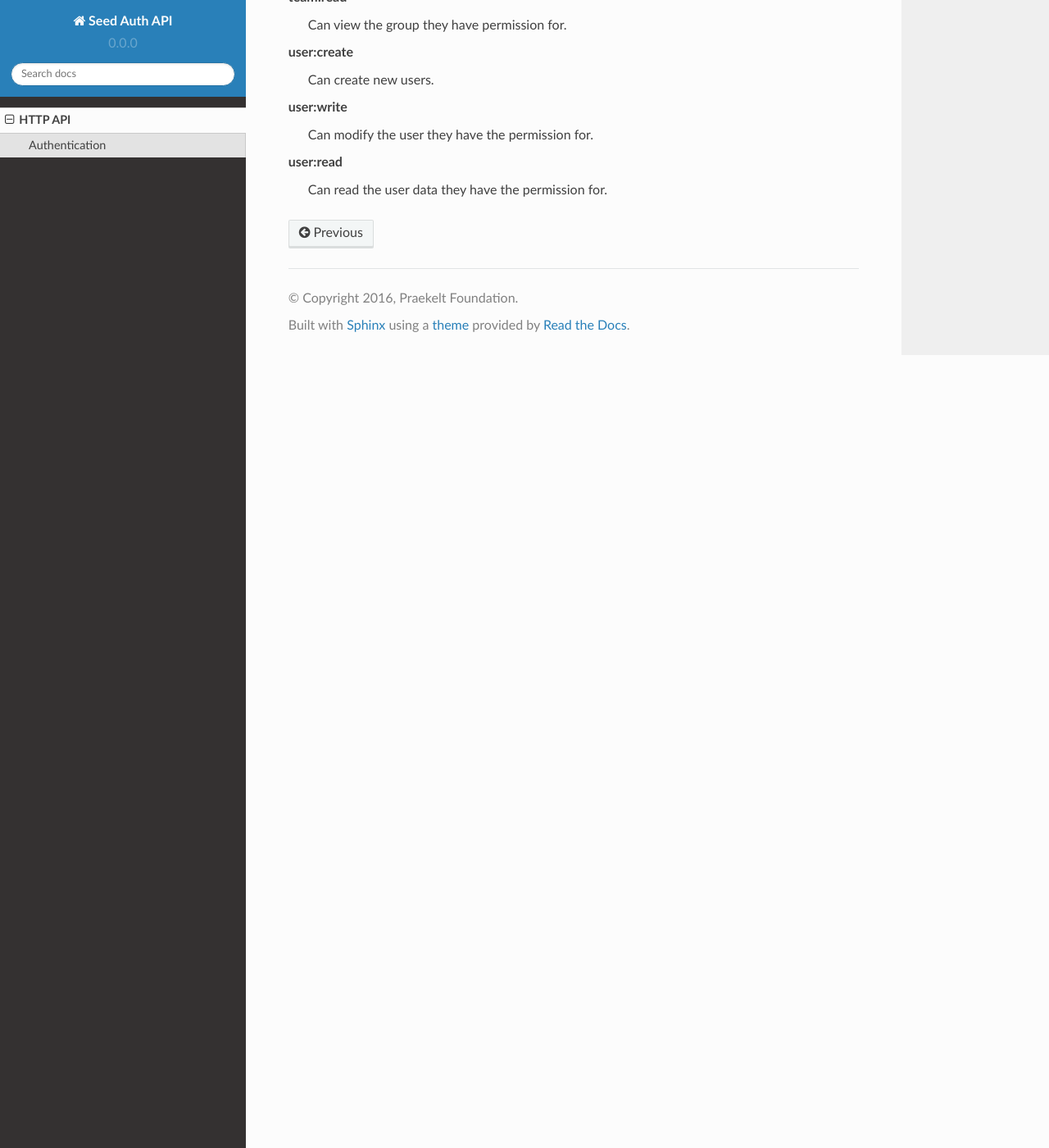
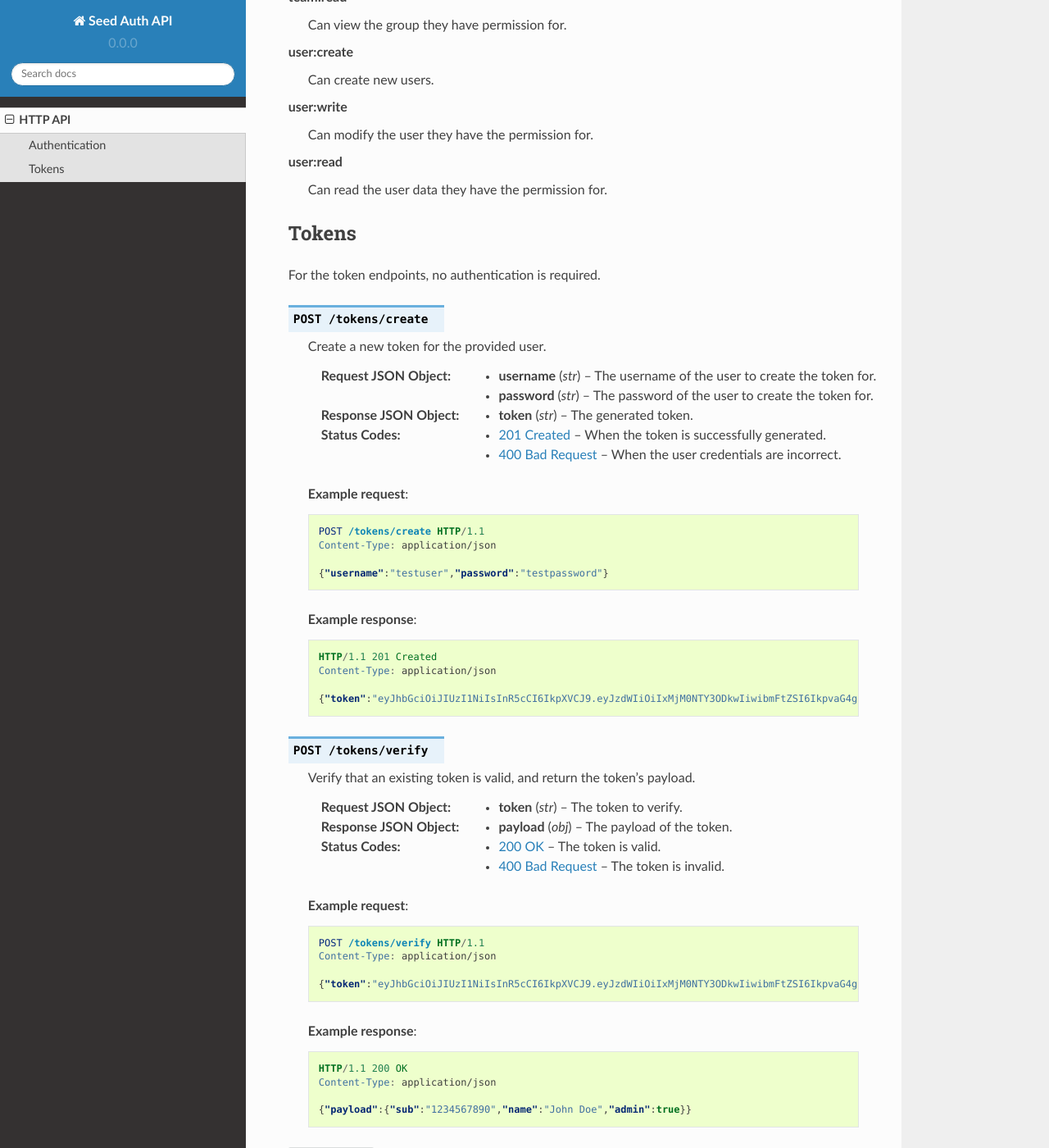
Before and after one commit to praekelt/seed-auth-api, a Sphinx documentation site: the page built from docs/http_api.rst, in a window 1280 px wide and 1400 px high, scrolled down 1344 px. Shown: the whole window at 82% size. Built offline with Sphinx 7.4.7 and the Read the Docs theme 2.0.0, drawn with Linux system fonts in a browser that asks for light colours.

Commit message:
Add token endpoints to http api

```diff
--- a/docs/http_api.rst
+++ b/docs/http_api.rst
@@ -64,3 +64,68 @@ user:write
     Can modify the user they have the permission for.
 user:read
     Can read the user data they have the permission for.
+
+
+.. _tokens:
+
+Tokens
+^^^^^^
+
+For the token endpoints, no authentication is required.
+
+.. http:post:: /tokens/create
+
+   Create a new token for the provided user.
+
+   :<json str username: The username of the user to create the token for.
+   :<json str password: The password of the user to create the token for.
+   :>json str token: The generated token.
+   :status 201: When the token is successfully generated.
+   :status 400: When the user credentials are incorrect.
+
+   **Example request**:
+
+   .. sourcecode:: http
+
+      POST /tokens/create HTTP/1.1
+      Content-Type: application/json
+
+      {"username":"testuser","password":"testpassword"}
+
+
+   **Example response**:
+
+   .. sourcecode:: http
+
+      HTTP/1.1 201 Created
+      Content-Type: application/json
+
+      {"token":"eyJhbGciOiJIUzI1NiIsInR5cCI6IkpXVCJ9.eyJzdWIiOiIxMjM0NTY3ODkwIiwibmFtZSI6IkpvaG4gRG9lIiwiYWRtaW4iOnRydWV9.TJVA95OrM7E2cBab30RMHrHDcEfxjoYZgeFONFh7HgQ"}
+
+
+.. http:post:: /tokens/verify
+
+   Verify that an existing token is valid, and return the token's payload.
+
+   :<json str token: The token to verify.
+   :>json obj payload: The payload of the token.
+   :status 200: The token is valid.
+   :status 400: The token is invalid.
+
+   **Example request**:
+
+   .. sourcecode:: http
+
+      POST /tokens/verify HTTP/1.1
+      Content-Type: application/json
+
+      {"token":"eyJhbGciOiJIUzI1NiIsInR5cCI6IkpXVCJ9.eyJzdWIiOiIxMjM0NTY3ODkwIiwibmFtZSI6IkpvaG4gRG9lIiwiYWRtaW4iOnRydWV9.TJVA95OrM7E2cBab30RMHrHDcEfxjoYZgeFONFh7HgQ"}
+
+   **Example response**:
+
+   .. sourcecode:: http
+
+      HTTP/1.1 200 OK
+      Content-Type: application/json
+
+      {"payload":{"sub":"1234567890","name":"John Doe","admin":true}}
```
